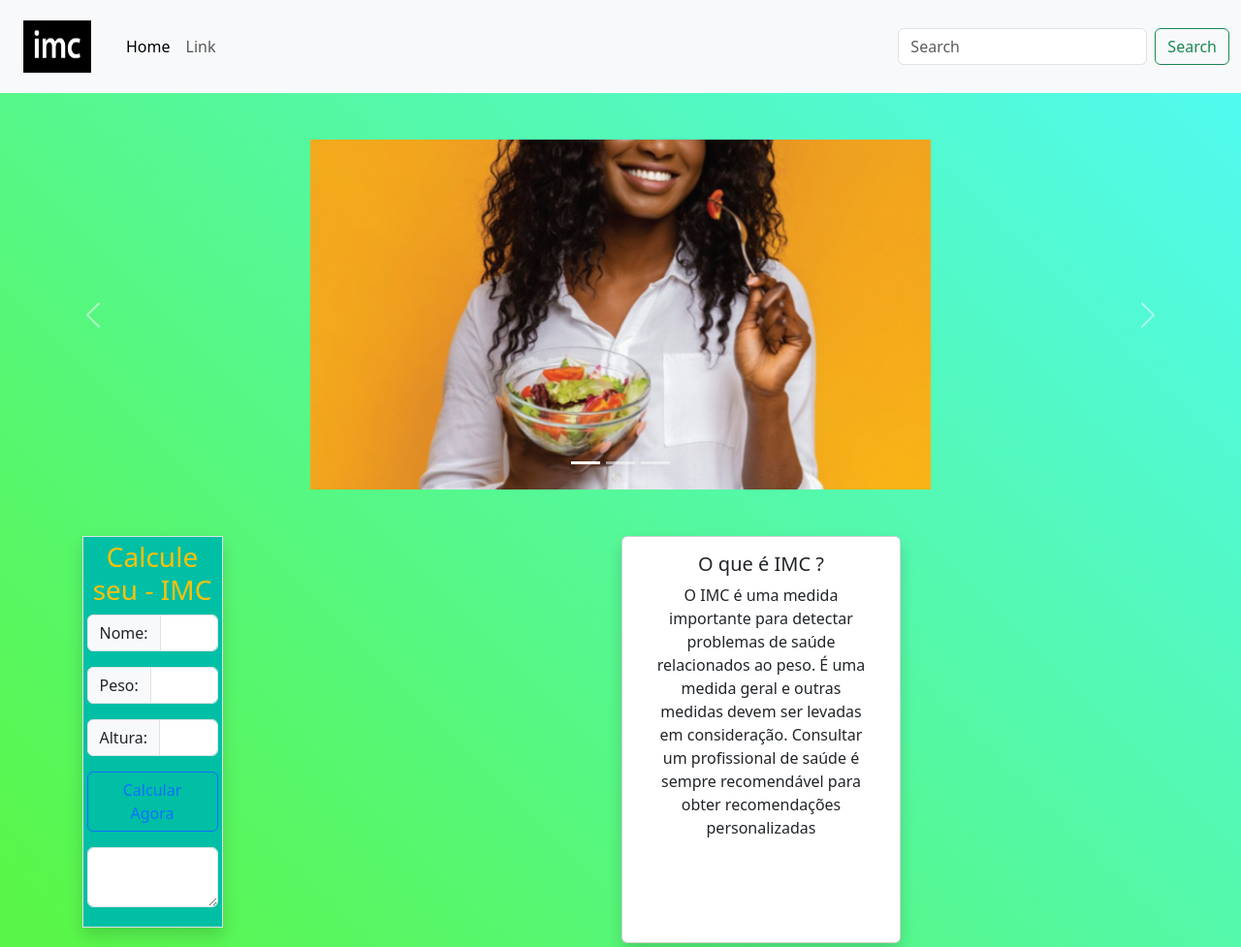
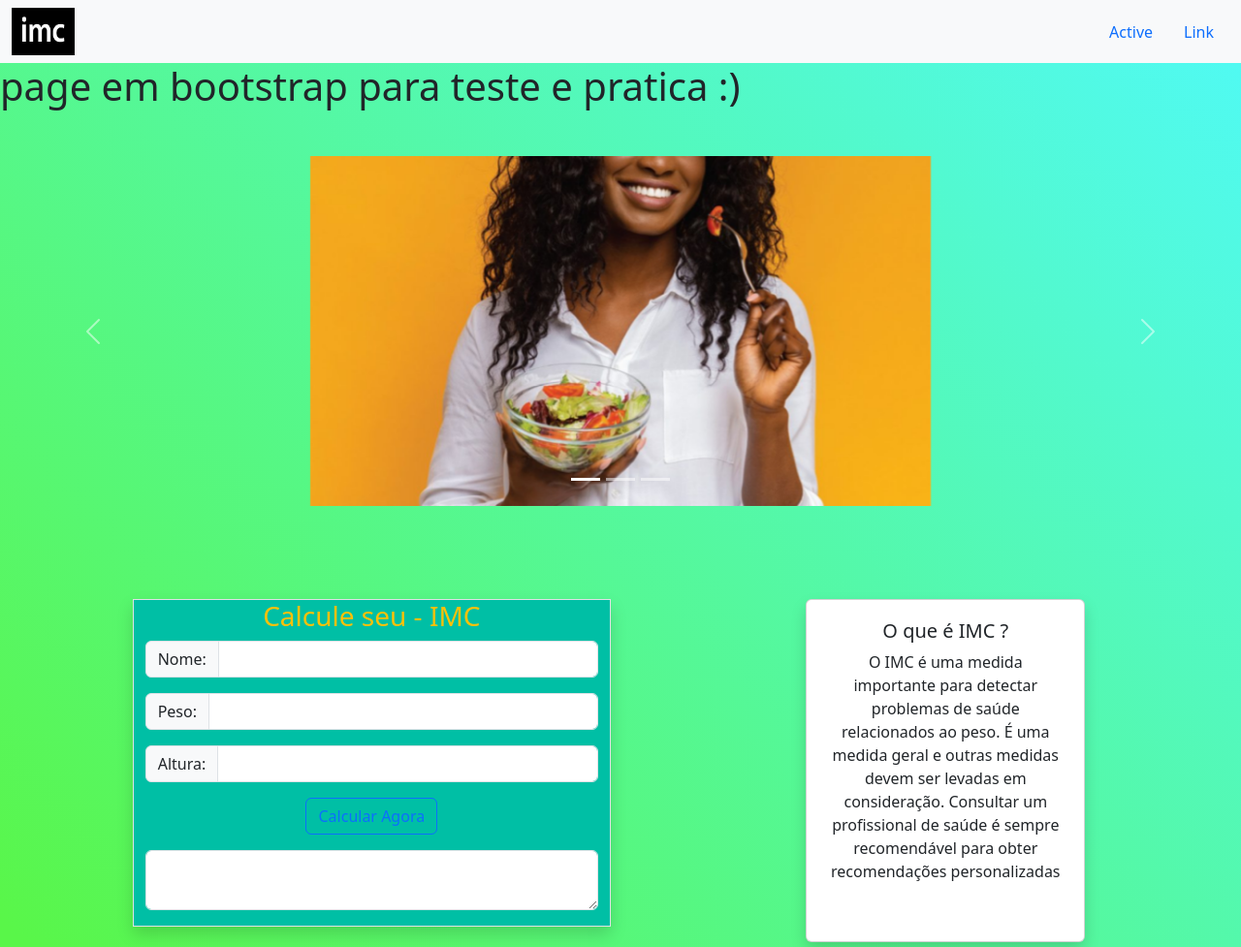
Before and after one commit to Matt1-pixel/calc-imc, a plain HTML site: page index.html in a window 1280 px wide. Shown: the top 977 px of the page at 97% size. Drawn offline with nearby package versions, Linux system fonts and the light colour scheme.

Commit message:
just pain >:(

```diff
--- a/index.html
+++ b/index.html
@@ -15,43 +15,24 @@
 
 <body>
 
-    <nav class="navbar navbar-expand-lg mb-5 bg-body-tertiary">
+    <nav class="navbar bg-body-tertiary">
+
         <div class="container-fluid">
-            <nav class="navbar bg-body-tertiary">
-                <div class="container">
-                    <a class="navbar-brand" href="#">
-                        <img src="src/photo_2023-04-13_18-54-30.jpg" alt="IMC" width="70" height="54">
-                    </a>
-                </div>
-            </nav>
-
-            <button class="navbar-toggler" type="button" data-bs-toggle="collapse"
-                data-bs-target="#navbarSupportedContent" aria-controls="navbarSupportedContent" aria-expanded="false"
-                aria-label="Toggle navigation">
-                <span class="navbar-toggler-icon"></span>
-            </button>
-
-            <div class="collapse navbar-collapse" id="navbarSupportedContent">
-                <ul class="navbar-nav me-auto mb-2 mb-lg-0">
+            <img src="src/photo_2023-04-13_18-54-30.jpg" alt="imc" width="65" height="49">
+            <ul class="nav justify-content-end">
                 <li class="nav-item">
-                        <a class="nav-link active" aria-current="page" href="#">Home</a>
+                    <a class="nav-link active" aria-current="page" href="#">Active</a>
                 </li>
                 <li class="nav-item">
                     <a class="nav-link" href="#">Link</a>
                 </li>
 
-
+                </li>
             </ul>
-                <form class="d-flex" role="search">
-                    <input class="form-control me-2" type="search" placeholder="Search" aria-label="Search">
-                    <button class="btn btn-outline-success" type="submit">Search</button>
-                </form>
-            </div>
         </div>
     </nav>
 
-
-    <h1></h1>
+<h1 id="h1">page em bootstrap para teste e pratica :)</h1>
 
     <div id="carouselExampleIndicators" class="carousel slide mb-5 mt-5">
         <div class="carousel-indicators">
@@ -86,9 +67,9 @@
         </button>
     </div>
 
-    <div class="row principal container-fluid justify-content-center  mt-5">
-        <div class="col-sm-3">
-            <div class="calculadora-imc shadow  p-1 text-center col-6 mb-3  border  mx-auto offset-1">
+    <div class=" principal container-fluid justify-content-center row p-5 mt-5">
+
+        <div class="calculadora-imc shadow   text-center col-5 mb-3  border  mx-auto offset-1">
 
             <h3 class="titulo text-warning "> Calcule seu - IMC </h3>
 
@@ -111,15 +92,14 @@
 
             <div class="input-group  mb-3 mr-1">
 
-                    <textarea class="resultado form-control" aria-label="With textarea resultado"
-                        id="resultado"></textarea>
+                <textarea class="resultado form-control" aria-label="With textarea resultado" id="resultado"></textarea>
             </div>
 
-            </div>
+
         </div>
 
-        <div class="card col-6 shadow mx-auto text-center" style="width: 18rem;">
-            <div class="card-body">
+        <div class="card  p-1 shadow mx-auto text-center" style="width: 18rem;">
+            <div class="card-body ">
                 <h5 class="card-title">O que é IMC ?</h5>
 
                 <p class="card-text">O IMC é uma medida importante para detectar problemas de saúde relacionados ao
--- a/src/style.css
+++ b/src/style.css
@@ -7,9 +7,6 @@ background: linear-gradient(45deg, rgba(89,246,73,1) 10%, rgba(80,250,247,1) 100
 background-color: #00BFA5;
 
 }
-
-
-
 .principal {
     margin-bottom: 22vh;
 }
@@ -17,7 +14,9 @@ background-color: #00BFA5;
 
 @media (max-width: 700px) {
 .calculadora-imc {
-    width: 50vw;
+    width: 70vw;
+
+
 }
 @media (max-width: 500px) {
     .calculadora-imc {
```
Also changed, not shown: index.js (line endings or trailing spaces). Lines whose indentation alone changed are shown as unchanged.
